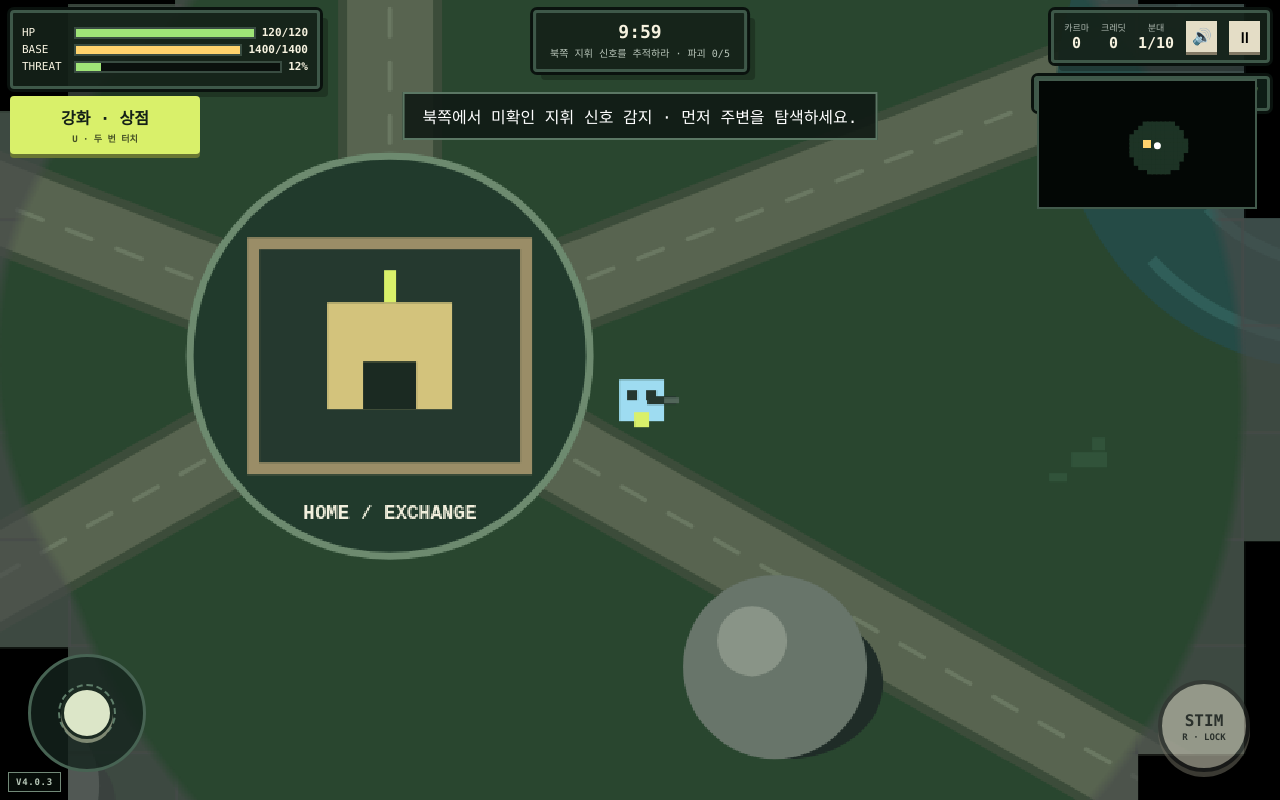
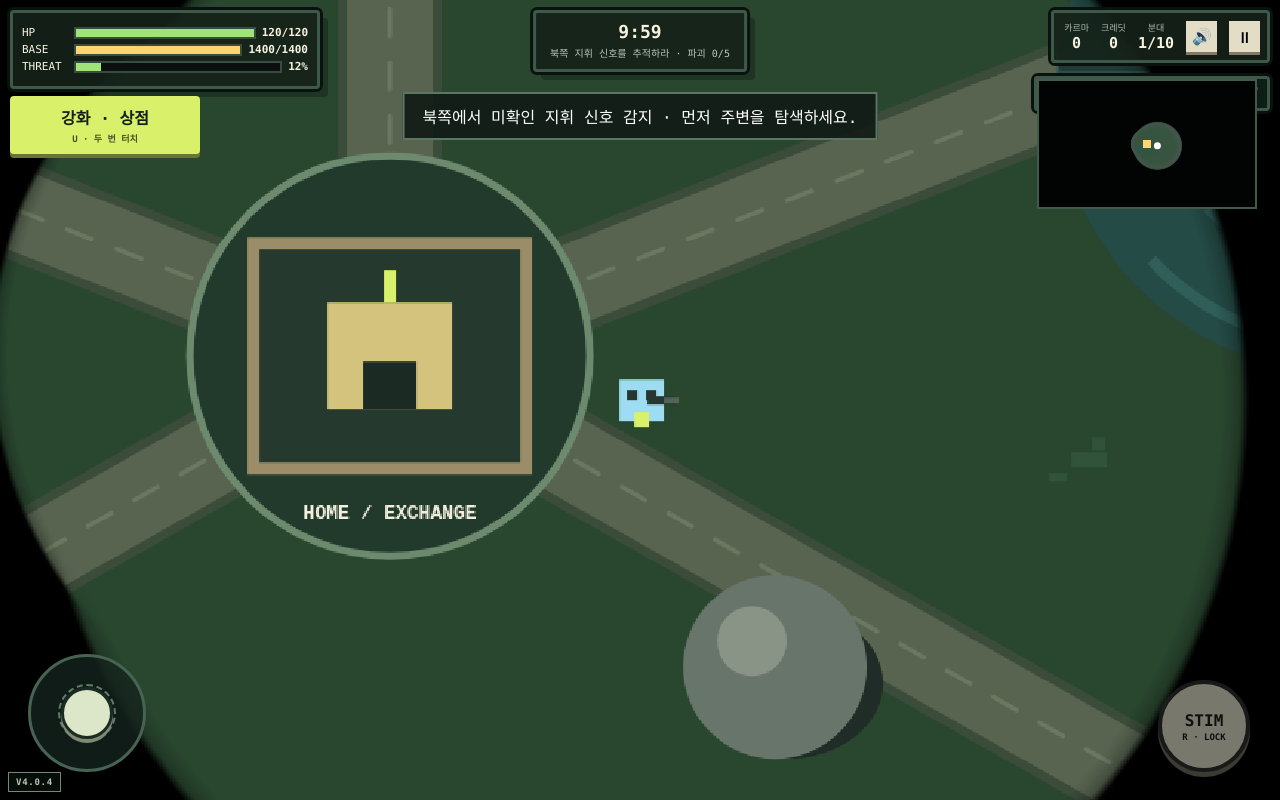
Before and after one commit to gioblackg/outpost-zero, a website: page public/game.html in a window 1280 px wide. Both pictures are taken after a click on the button "작전 시작". Drawn offline with Linux system fonts and the light colour scheme; animation ran at ten frames a second.

Commit message:
Add files via upload

```diff
--- a/package.json
+++ b/package.json
@@ -1,8 +1,8 @@
 {
   "name": "outpost-zero",
-  "version": "0.4.2",
+  "version": "0.4.4",
   "private": true,
-  "description": "OUTPOST ZERO V4.0.3 - Season 1 exploration, fog of war, terrain and persistent sortie prototype",
+  "description": "OUTPOST ZERO V4.0.4 - Season 1 exploration, fog of war, terrain and persistent sortie prototype",
   "scripts": {
     "start": "node server.js"
   },
--- a/public/game.html
+++ b/public/game.html
@@ -5,13 +5,13 @@
   <meta name="viewport" content="width=device-width,initial-scale=1,maximum-scale=1,user-scalable=no,viewport-fit=cover" />
   <meta name="theme-color" content="#101915" />
   <link rel="manifest" href="/manifest.json" />
-  <link rel="stylesheet" href="/styles.css?v=4.0.3" />
-  <title>OUTPOST ZERO V4.0.3 - Sortie</title>
+  <link rel="stylesheet" href="/styles.css?v=4.0.4" />
+  <title>OUTPOST ZERO V4.0.4 - Sortie</title>
 </head>
 <body class="game-page v4-game">
   <div id="rotateHint" class="rotate-hint">기기를 가로로 돌려주세요.</div>
   <div class="game-shell">
-    <div class="game-version-chip">V4.0.3</div>
+    <div class="game-version-chip">V4.0.4</div>
     <canvas id="gameCanvas" width="960" height="540"></canvas>
 
     <div class="hud top-left pixel-panel compact-hud">
@@ -155,6 +155,6 @@
     </div>
   </div>
 
-  <script type="module" src="/js/game.js?v=4.0.3"></script>
+  <script type="module" src="/js/game.js?v=4.0.4"></script>
 </body>
 </html>
--- a/public/js/base.js
+++ b/public/js/base.js
@@ -1,4 +1,4 @@
-import { loadMeta, accountLevelFromXp, getRunPerks, chapterProgress, loadRun, clearRun } from './storage.js?v=4.0.3';
+import { loadMeta, accountLevelFromXp, getRunPerks, chapterProgress, loadRun, clearRun } from './storage.js?v=4.0.4';
 
 const $ = s => document.querySelector(s);
 const meta = loadMeta();
--- a/public/js/game.js
+++ b/public/js/game.js
@@ -1,4 +1,4 @@
-import { loadMeta, saveMeta, getRunPerks, accountLevelFromXp, loadRun, saveRun, clearRun } from './storage.js?v=4.0.3';
+import { loadMeta, saveMeta, getRunPerks, accountLevelFromXp, loadRun, saveRun, clearRun } from './storage.js?v=4.0.4';
 
 const $ = s => document.querySelector(s);
 const canvas = $('#gameCanvas');
@@ -141,8 +141,45 @@ const obstacles = [
 const FOG_CELL = 72;
 const FOG_COLS = Math.ceil(W / FOG_CELL);
 const FOG_ROWS = Math.ceil(H / FOG_CELL);
+// Coarse exploration grid is kept only for fast gameplay checks / legacy saves.
 const explored = new Uint8Array(FOG_COLS * FOG_ROWS);
 const visibleFog = new Uint8Array(FOG_COLS * FOG_ROWS);
+
+// V4.0.4: exploration is rendered from a persistent, soft-edged world mask.
+// This removes the artificial square/gray tiles and leaves a natural circular trail.
+const EXPLORE_SCALE = .25;
+const exploreMask = document.createElement('canvas');
+exploreMask.width = Math.ceil(W * EXPLORE_SCALE);
+exploreMask.height = Math.ceil(H * EXPLORE_SCALE);
+const exctx = exploreMask.getContext('2d');
+exctx.imageSmoothingEnabled = true;
+let explorationTrail = [];
+let lastExploreStamp = null;
+
+function stampExploredCircle(x,y,rad,record=true){
+  const sx=x*EXPLORE_SCALE, sy=y*EXPLORE_SCALE, sr=rad*EXPLORE_SCALE;
+  const g=exctx.createRadialGradient(sx,sy,Math.max(0,sr*.74),sx,sy,sr);
+  g.addColorStop(0,'rgba(255,255,255,1)');
+  g.addColorStop(.72,'rgba(255,255,255,1)');
+  g.addColorStop(.90,'rgba(255,255,255,.72)');
+  g.addColorStop(1,'rgba(255,255,255,0)');
+  exctx.save();
+  exctx.globalCompositeOperation='source-over';
+  exctx.fillStyle=g;
+  exctx.beginPath();exctx.arc(sx,sy,sr,0,Math.PI*2);exctx.fill();
+  exctx.restore();
+  if(record){
+    const p=[Math.round(x),Math.round(y),Math.round(rad)];
+    const far=!lastExploreStamp||Math.hypot(x-lastExploreStamp[0],y-lastExploreStamp[1])>=42||Math.abs(rad-lastExploreStamp[2])>=24;
+    if(far){explorationTrail.push(p);lastExploreStamp=p;if(explorationTrail.length>1400)explorationTrail.splice(0,explorationTrail.length-1400);}
+  }
+}
+
+function rebuildExplorationMask(){
+  exctx.clearRect(0,0,exploreMask.width,exploreMask.height);
+  lastExploreStamp=null;
+  for(const p of explorationTrail)stampExploredCircle(p[0],p[1],p[2],false);
+}
 
 const STORY_RECORDS = {
   'west-outpost': {title:'기록 01 · 감시망', text:'적 전투체들은 무작위로 움직이지 않는다. 모든 경계 신호가 북쪽 지휘망으로 향하고 있다.'},
@@ -256,12 +293,11 @@ function currentlyVisible(x,y){
 }
 function fogIndex(cx,cy){ return cy*FOG_COLS+cx; }
 function exploredAt(x,y){
+  // Gameplay discovery uses the coarse grid, while visuals use the smooth mask.
   const cx=clamp(Math.floor(x/FOG_CELL),0,FOG_COLS-1),cy=clamp(Math.floor(y/FOG_CELL),0,FOG_ROWS-1);
   return explored[fogIndex(cx,cy)]===1;
 }
 function updateExploration(force=false){
-  // Mark every fog cell that intersects a sight circle as explored. Using cell-centre
-  // checks created blocky gaps at the edge of the player's sight in V4.0.2.
   visibleFog.fill(0);
   const sources=[home,...aliveSquad()];
   for(const src of sources){
@@ -273,11 +309,17 @@ function updateExploration(force=false){
       const closestX=clamp(src.x,left,left+FOG_CELL);
       const closestY=clamp(src.y,top,top+FOG_CELL);
       if(Math.hypot(closestX-src.x,closestY-src.y)<=rad){
-        const idx=fogIndex(cx,cy);
-        visibleFog[idx]=1;
-        explored[idx]=1;
+        const idx=fogIndex(cx,cy);visibleFog[idx]=1;explored[idx]=1;
       }
     }
+  }
+  // The home area is a permanent remembered circle. Stamp it first on a new run.
+  if(force&&explorationTrail.length===0)stampExploredCircle(home.x,home.y,270,true);
+  // Only the leader path is persisted visually. Squad members are close to the leader,
+  // while their live sight still contributes to the fully-visible area below.
+  const pr=visionRadiusFor(player);
+  if(force||!lastExploreStamp||Math.hypot(player.x-lastExploreStamp[0],player.y-lastExploreStamp[1])>=42){
+    stampExploredCircle(player.x,player.y,pr,true);
   }
 }
 function aliveSquad(){ return [player, ...allies.filter(a=>a.hp>0)]; }
@@ -877,7 +919,8 @@ function saveSnapshot(reason='auto'){
     allies:allies.map(a=>({type:a.type,x:a.x,y:a.y,hp:a.hp,maxHp:a.maxHp,slot:a.slot,aimAngle:a.aimAngle||0,fireClock:a.fireClock||0,burstShots:a.burstShots||0,burstClock:a.burstClock||0})),
     enemies:enemies.slice(0,150).map(e=>({x:e.x,y:e.y,type:e.type,ownerBaseId:e.ownerBaseId,objective:e.objective,hp:e.hp,maxHp:e.maxHp,speed:e.speed,dmg:e.dmg,karma:e.karma,r:e.r,attack:e.attack||0,kx:e.kx||0,ky:e.ky||0,hit:e.hit||0,wander:e.wander||0})),
     enemyBases:enemyBases.map(b=>({id:b.id,hp:b.hp,alive:b.alive,activated:b.activated,spawnClock:b.spawnClock,ruinSpawnClock:b.ruinSpawnClock})),
-    explored:Array.from(explored)
+    explored:Array.from(explored),
+    explorationTrail:explorationTrail.slice(-1400)
   };
   return saveRun(snapshot);
 }
@@ -896,6 +939,15 @@ function restoreSnapshot(snap){
   for(const saved of snap.enemyBases||[]){const b=enemyBases.find(x=>x.id===saved.id);if(b)Object.assign(b,{hp:saved.hp,alive:saved.alive,activated:saved.activated,spawnClock:saved.spawnClock,ruinSpawnClock:saved.ruinSpawnClock});}
   destroyedBases=enemyBases.filter(b=>!b.alive).length;
   if(Array.isArray(snap.explored))for(let i=0;i<Math.min(explored.length,snap.explored.length);i++)explored[i]=snap.explored[i]?1:0;
+  explorationTrail=Array.isArray(snap.explorationTrail)?snap.explorationTrail.slice(-1400):[];
+  // Legacy V4.0.3 saves had only square cells. Convert them once into overlapping
+  // soft circles so an existing operation does not have to be abandoned.
+  if(!explorationTrail.length&&Array.isArray(snap.explored)){
+    for(let cy=0;cy<FOG_ROWS;cy++)for(let cx=0;cx<FOG_COLS;cx++)if(explored[fogIndex(cx,cy)]){
+      explorationTrail.push([Math.round((cx+.5)*FOG_CELL),Math.round((cy+.5)*FOG_CELL),Math.round(FOG_CELL*.9)]);
+    }
+  }
+  rebuildExplorationMask();
   reindexAllies();cam.x=player.x;cam.y=player.y;updateExploration(true);return true;
 }
 
@@ -998,7 +1050,10 @@ function drawObstacle(o){
 }
 
 function drawFogOverlay(){
-  // Build a screen-space fog layer. First everything is black.
+  // Natural three-state fog:
+  // 1) unseen = opaque black
+  // 2) explored but not currently seen = original terrain under a dark translucent veil
+  // 3) current sight = fully clear with a feathered circular edge
   fctx.setTransform(1,0,0,1,0,0);
   fctx.clearRect(0,0,960,540);
   fctx.globalCompositeOperation='source-over';
@@ -1006,50 +1061,30 @@ function drawFogOverlay(){
   fctx.fillStyle='#000';
   fctx.fillRect(0,0,960,540);
 
-  // Areas visited before are not black: show the remembered terrain through a gray veil.
-  // Slight overlap between cells removes hairline seams.
-  const halfW=520, halfH=310;
-  const minCx=clamp(Math.floor((cam.x-halfW)/FOG_CELL)-2,0,FOG_COLS-1),maxCx=clamp(Math.floor((cam.x+halfW)/FOG_CELL)+2,0,FOG_COLS-1);
-  const minCy=clamp(Math.floor((cam.y-halfH)/FOG_CELL)-2,0,FOG_ROWS-1),maxCy=clamp(Math.floor((cam.y+halfH)/FOG_CELL)+2,0,FOG_ROWS-1);
+  // Persistent explored mask. Subtract only part of the black alpha so remembered
+  // terrain remains naturally dark instead of becoming a flat gray painted area.
+  fctx.globalCompositeOperation='destination-out';
+  fctx.globalAlpha=.42;
+  fctx.imageSmoothingEnabled=true;
+  fctx.drawImage(exploreMask,-cam.x+480,-cam.y+270,W,H);
 
-  fctx.globalCompositeOperation='destination-out';
-  fctx.fillStyle='#fff';
-  for(let cy=minCy;cy<=maxCy;cy++)for(let cx=minCx;cx<=maxCx;cx++){
-    if(!explored[fogIndex(cx,cy)])continue;
-    const sx=cx*FOG_CELL-cam.x+480;
-    const sy=cy*FOG_CELL-cam.y+270;
-    fctx.fillRect(sx-1,sy-1,FOG_CELL+2,FOG_CELL+2);
-  }
-
-  fctx.globalCompositeOperation='source-over';
-  fctx.fillStyle='rgba(72,76,74,.68)';
-  for(let cy=minCy;cy<=maxCy;cy++)for(let cx=minCx;cx<=maxCx;cx++){
-    if(!explored[fogIndex(cx,cy)])continue;
-    const sx=cx*FOG_CELL-cam.x+480;
-    const sy=cy*FOG_CELL-cam.y+270;
-    fctx.fillRect(sx-1,sy-1,FOG_CELL+2,FOG_CELL+2);
-  }
-
-  // Current sight must always be fully clear. We punch circular sight holes out of
-  // BOTH the black unseen layer and the gray remembered layer.
-  fctx.globalCompositeOperation='destination-out';
+  // Live vision punches fully through the remaining fog. Edges are feathered so
+  // moving through the map leaves overlapping round, organic-looking exploration.
+  fctx.globalAlpha=1;
   const sources=[home,...aliveSquad()];
   for(const src of sources){
     const rad=src===home?270:visionRadiusFor(src);
     const sx=src.x-cam.x+480, sy=src.y-cam.y+270;
-    const g=fctx.createRadialGradient(sx,sy,Math.max(0,rad-28),sx,sy,rad);
+    const g=fctx.createRadialGradient(sx,sy,Math.max(0,rad*.80),sx,sy,rad);
     g.addColorStop(0,'rgba(0,0,0,1)');
-    g.addColorStop(.72,'rgba(0,0,0,1)');
+    g.addColorStop(.78,'rgba(0,0,0,1)');
+    g.addColorStop(.93,'rgba(0,0,0,.72)');
     g.addColorStop(1,'rgba(0,0,0,0)');
     fctx.fillStyle=g;
-    fctx.beginPath();
-    fctx.arc(sx,sy,rad,0,Math.PI*2);
-    fctx.fill();
+    fctx.beginPath();fctx.arc(sx,sy,rad,0,Math.PI*2);fctx.fill();
   }
   fctx.globalCompositeOperation='source-over';
   fctx.globalAlpha=1;
-
-  // Main canvas is already in 960x540 logical coordinates here.
   ctx.drawImage(fogCanvas,0,0,960,540);
 }
 function drawHome(){
@@ -1132,18 +1167,42 @@ function drawWorld(){
 }
 
 function drawMinimap(){
-  const w=minimap.width,h=minimap.height;mctx.clearRect(0,0,w,h);mctx.fillStyle='#030705';mctx.fillRect(0,0,w,h);
+  const w=minimap.width,h=minimap.height;
   const mx=x=>x/W*w,my=y=>y/H*h;
-  // explored terrain only
-  for(let cy=0;cy<FOG_ROWS;cy++)for(let cx=0;cx<FOG_COLS;cx++){
-    if(!explored[fogIndex(cx,cy)])continue;
-    const x=cx*FOG_CELL,y=cy*FOG_CELL;
-    mctx.fillStyle='#1d3325';mctx.fillRect(mx(x),my(y),Math.ceil(FOG_CELL/W*w)+1,Math.ceil(FOG_CELL/H*h)+1);
+  mctx.setTransform(1,0,0,1,0,0);
+  mctx.clearRect(0,0,w,h);
+
+  // Draw the persistent exploration mask itself, not the old square cell grid.
+  // Visited-but-not-current areas are a muted gray-green; unseen remains black.
+  mctx.save();
+  mctx.imageSmoothingEnabled=true;
+  mctx.drawImage(exploreMask,0,0,w,h);
+  mctx.globalCompositeOperation='source-in';
+  mctx.fillStyle='#4b5650';
+  mctx.fillRect(0,0,w,h);
+  mctx.globalCompositeOperation='destination-over';
+  mctx.fillStyle='#020403';
+  mctx.fillRect(0,0,w,h);
+  mctx.restore();
+
+  // Current sight is brighter on the tactical map, with the same soft circular edge.
+  mctx.save();
+  for(const src of [home,...aliveSquad()]){
+    const rad=src===home?270:visionRadiusFor(src);
+    const sx=mx(src.x),sy=my(src.y),rx=rad/W*w,ry=rad/H*h,rr=Math.max(rx,ry);
+    const g=mctx.createRadialGradient(sx,sy,0,sx,sy,rr);
+    g.addColorStop(0,'rgba(53,84,63,.95)');
+    g.addColorStop(.72,'rgba(53,84,63,.9)');
+    g.addColorStop(1,'rgba(53,84,63,0)');
+    mctx.fillStyle=g;mctx.beginPath();mctx.arc(sx,sy,rr,0,Math.PI*2);mctx.fill();
   }
+  mctx.restore();
+
   mctx.strokeStyle='#425a4c';mctx.lineWidth=2;mctx.strokeRect(1,1,w-2,h-2);
   for(const b of enemyBases){
     if(!exploredAt(b.x,b.y))continue;
-    mctx.fillStyle=b.alive?(BASE_TYPES[b.type].final?'#ff4f57':'#d66a62'):'#665953';const size=BASE_TYPES[b.type].final?8:6;mctx.fillRect(mx(b.x)-size/2,my(b.y)-size/2,size,size);
+    mctx.fillStyle=b.alive?(BASE_TYPES[b.type].final?'#ff4f57':'#d66a62'):'#665953';
+    const size=BASE_TYPES[b.type].final?8:6;mctx.fillRect(mx(b.x)-size/2,my(b.y)-size/2,size,size);
   }
   mctx.fillStyle='#75d8e6';for(const st of exchangeStations)if(exploredAt(st.x,st.y))mctx.fillRect(mx(st.x)-2,my(st.y)-2,4,4);
   mctx.fillStyle=homeUnderAttack>0&&Math.floor(performance.now()/180)%2?'#ff625f':'#ffd36d';mctx.fillRect(mx(home.x)-4,my(home.y)-4,8,8);
@@ -1151,7 +1210,6 @@ function drawMinimap(){
   mctx.fillStyle='#fff';mctx.beginPath();mctx.arc(mx(player.x),my(player.y),3.5,0,Math.PI*2);mctx.fill();
   mctx.fillStyle='#e27469';for(const e of enemies)if(currentlyVisible(e.x,e.y))mctx.fillRect(mx(e.x),my(e.y),2,2);
 }
-
 function updateHud(){
   $('#hpBar').style.width=`${clamp(player.hp/player.maxHp*100,0,100)}%`;$('#hpText').textContent=`${Math.ceil(player.hp)}/${Math.ceil(player.maxHp)}`;
   $('#baseBar').style.width=`${clamp(home.hp/home.maxHp*100,0,100)}%`;$('#baseText').textContent=`${Math.ceil(home.hp)}/${Math.ceil(home.maxHp)}`;
@@ -1288,5 +1346,5 @@ if(!restoredRun && !meta.introSeen){
 }
 
 if(DEBUG){
-  $('#debugRevealBtn').onclick=()=>{explored.fill(1);event('DEBUG · 전체 지도 공개',1.2);};
+  $('#debugRevealBtn').onclick=()=>{explored.fill(1);explorationTrail=[[W/2,H/2,Math.max(W,H)]];rebuildExplorationMask();event('DEBUG · 전체 지도 공개',1.2);};
 }
--- a/public/styles.css
+++ b/public/styles.css
@@ -106,13 +106,13 @@ button,a{font:inherit}.pixel-panel{background:linear-gradient(#22342b,#18271f);b
 }
 
 
-/* V4.0.3 deploy/version marker */
+/* V4.0.4 deploy/version marker */
 .v4-title-meta{display:flex;justify-content:center;align-items:center;gap:8px;flex-wrap:wrap}
 .version-badge{display:inline-flex;align-items:center;justify-content:center;padding:4px 7px;border:2px solid #8ba66e;background:#17271d;color:#dff47c;font-size:10px;font-weight:900;letter-spacing:.08em;box-shadow:0 3px 0 #09110c}
 .game-version-chip{position:absolute;left:max(8px,env(safe-area-inset-left));bottom:max(8px,env(safe-area-inset-bottom));z-index:30;padding:4px 7px;background:#08100bcc;border:1px solid #728978;color:#b8c9b9;font-size:9px;font-weight:900;letter-spacing:.08em;pointer-events:none}
 
 
-/* V4.0.3 UI + Fog hotfix
+/* V4.0.4 UI + Fog hotfix
    Keep the tactical map and field terminal button in separate vertical zones. */
 .v4-game .minimap-wrap{top:74px;}
 .v4-game .battle-menu-btn{top:248px;}
@@ -126,7 +126,7 @@ button,a{font:inherit}.pixel-panel{background:linear-gradient(#22342b,#18271f);b
 }
 
 
-/* V4.0.3 HUD separation + screen-space fog compositor hotfix */
+/* V4.0.4 HUD separation + screen-space fog compositor hotfix */
 .v4-game .minimap-wrap{
   right:max(10px,env(safe-area-inset-right));
   top:max(76px,calc(env(safe-area-inset-top) + 66px));
--- a/public/version.json
+++ b/public/version.json
@@ -1,5 +1,5 @@
 {
   "name": "OUTPOST ZERO",
-  "version": "4.0.3",
+  "version": "4.0.4",
   "build": "2026-09-10"
 }
--- a/server.js
+++ b/server.js
@@ -4,7 +4,7 @@ const path = require('path');
 
 const PORT = process.env.PORT || 3000;
 const ROOT = path.join(__dirname, 'public');
-const APP_VERSION = '4.0.3';
+const APP_VERSION = '4.0.4';
 
 const MIME = {
   '.html': 'text/html; charset=utf-8',
```
Also changed, not shown: public/index.html (+3 -3 lines), README.md.
